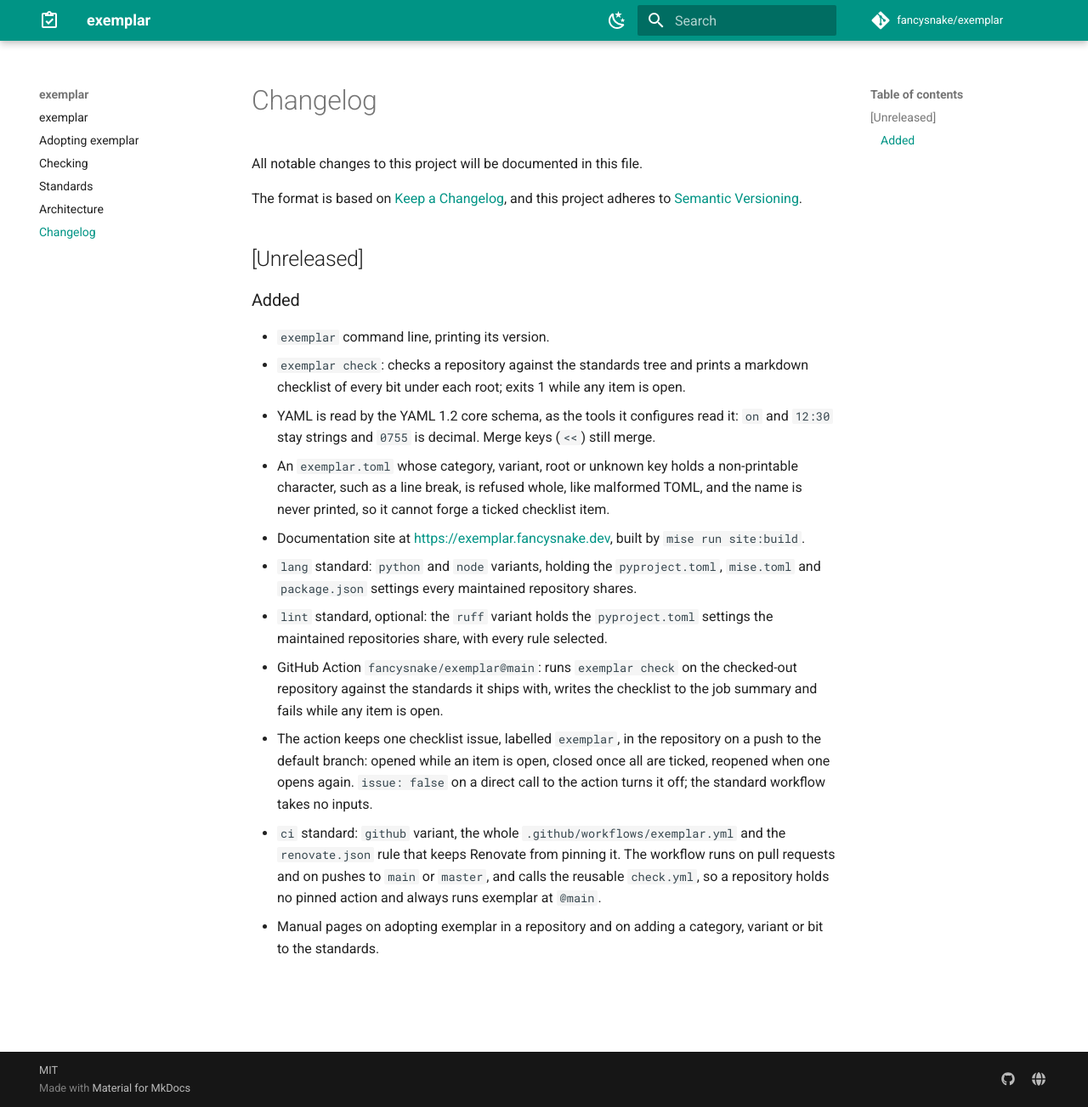
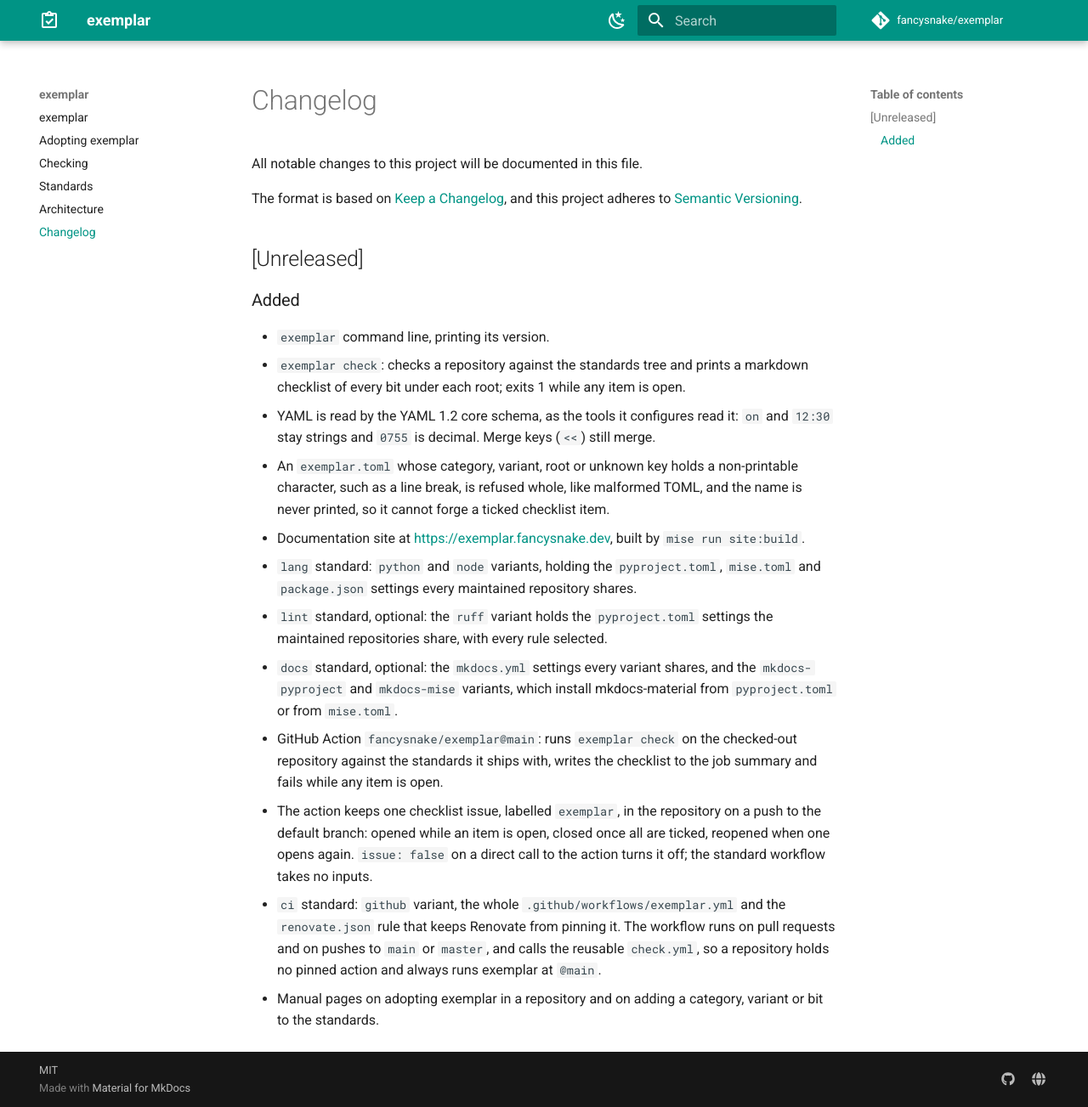
Before and after one commit to fancysnake/exemplar, an MkDocs documentation site: the page built from docs/changelog.md, in a window 1280 px wide and 1303 px high. Shown: the whole window at 85% size. Built offline with MkDocs 1.6.1 and Material for MkDocs 9.7.7, drawn with Linux system fonts in a browser that asks for light colours; comment, search, counter and statistics services are not loaded.

Commit message:
feat: add the docs standard, mkdocs variants
The shared mkdocs.yml fragment holds what the maintained repositories
agree on: the material theme, a light and a dark palette entry, two
features, toc permalinks, strict and anchor validation. cantare,
glimpse-architecture and vekna pass --strict on the command line or
not at all, so each gets one open item.

mkdocs-pyproject asks for mkdocs-material in a `docs` dependency group.
mkdocs-mise asks for it as a pipx tool and pins Python 3.14, which pipx
installs it under. The mkdocs-material version stays out: Renovate
bumps it.

The category is optional: a repository without a site picks `none`.

Co-Authored-By: Claude <noreply@anthropic.com>

```diff
--- a/CHANGELOG.md
+++ b/CHANGELOG.md
@@ -26,6 +26,9 @@ and this project adheres to [Semantic Versioning].
   `mise.toml` and `package.json` settings every maintained repository shares.
 - `lint` standard, optional: the `ruff` variant holds the `pyproject.toml`
   settings the maintained repositories share, with every rule selected.
+- `docs` standard, optional: the `mkdocs.yml` settings every variant shares,
+  and the `mkdocs-pyproject` and `mkdocs-mise` variants, which install
+  mkdocs-material from `pyproject.toml` or from `mise.toml`.
 - GitHub Action `fancysnake/exemplar@main`: runs `exemplar check` on the
   checked-out repository against the standards it ships with, writes the
   checklist to the job summary and fails while any item is open.
--- a/exemplar.toml
+++ b/exemplar.toml
@@ -1,3 +1,4 @@
 ci = "github"
+docs = "mkdocs-pyproject"
 lang = "python"
 lint = "ruff"
--- /dev/null
+++ b/standards/docs/category.toml
@@ -0,0 +1 @@
+optional = true
--- /dev/null
+++ b/standards/docs/mkdocs-mise/mise.toml/docs.toml
@@ -0,0 +1,3 @@
+[tools]
+python = "3.14"
+"pipx:mkdocs-material" = { uvx = false, pipx_args = "--include-deps" }
--- /dev/null
+++ b/standards/docs/mkdocs-pyproject/pyproject.toml/docs.toml
@@ -0,0 +1,2 @@
+[dependency-groups]
+docs = ["mkdocs-material (>=9.6,<10.0)"]
```
Also changed, not shown: docs/standards.md (+36 -0 lines), standards/docs/_shared/mkdocs.yml/site.yml (added, +14 -0 lines), 1 other file.
